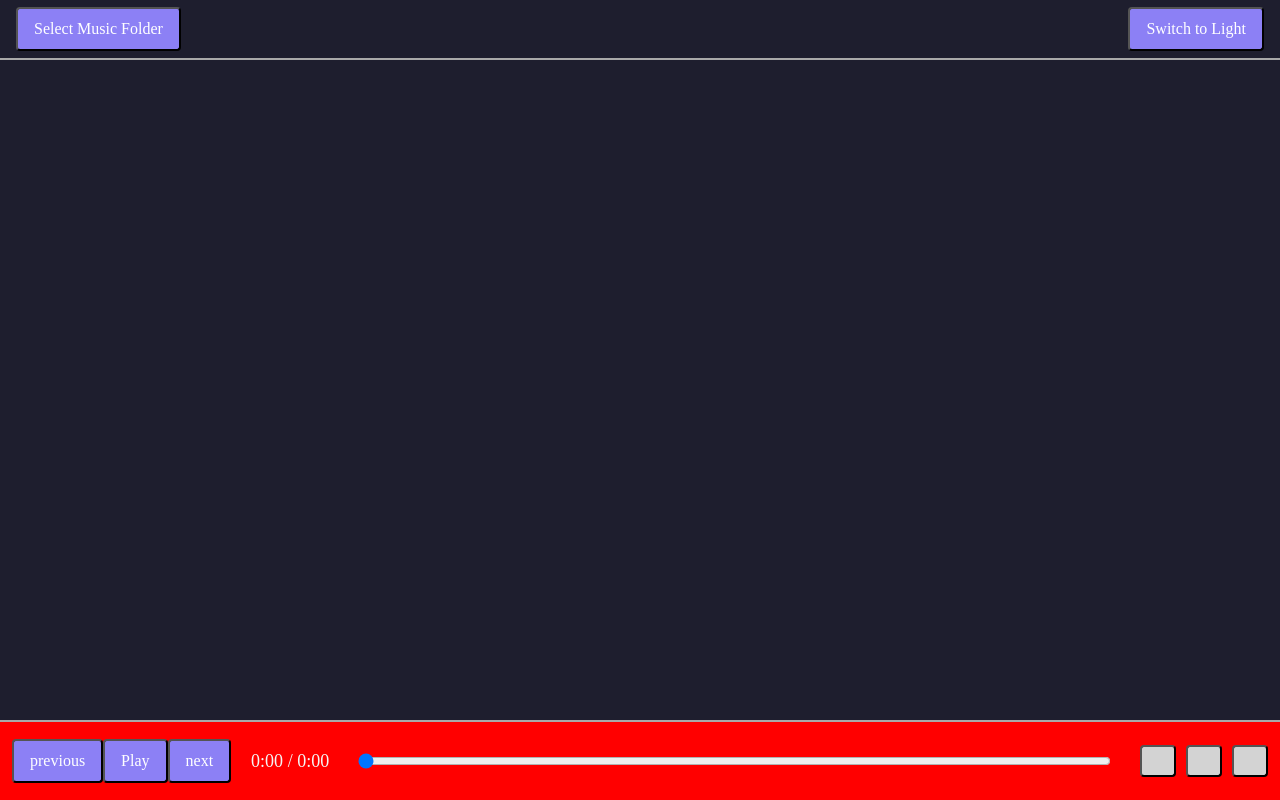
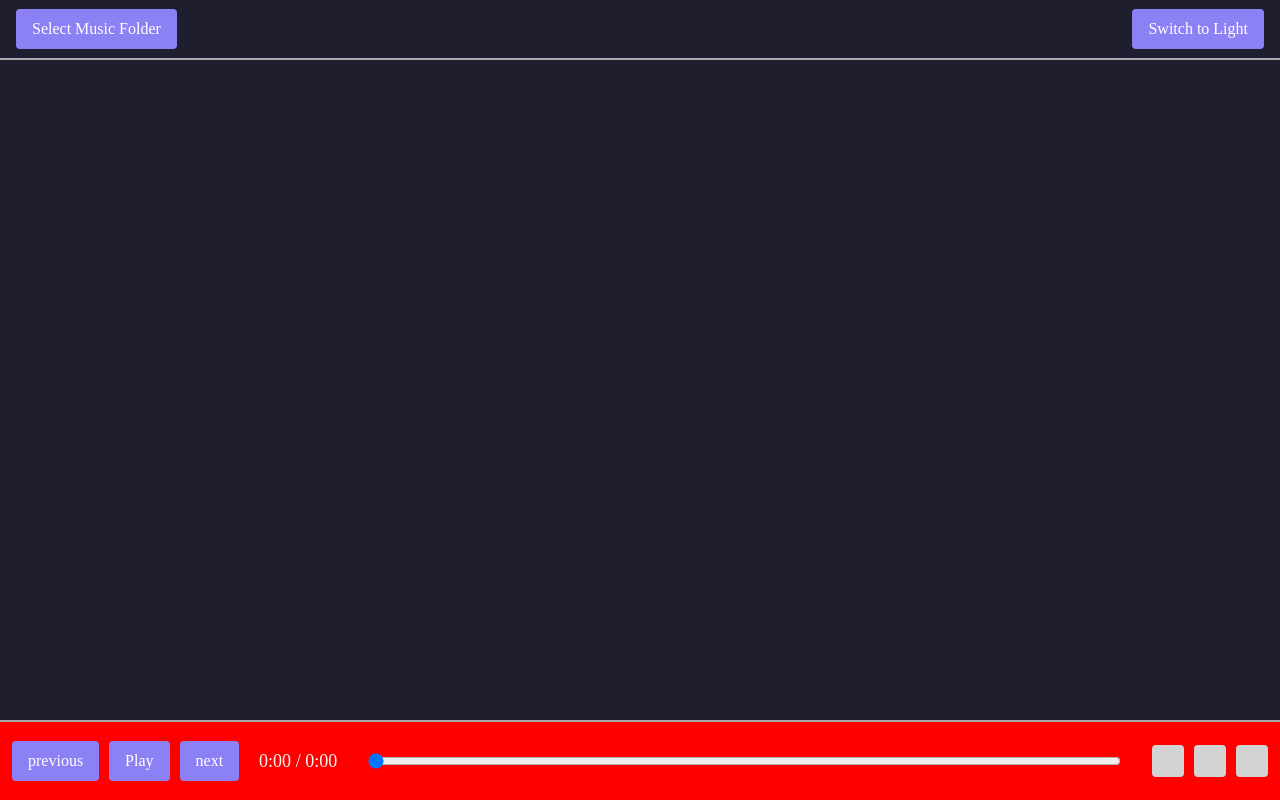
Before and after one commit to seafoodd/blacktape-desktop, a React (Vite) app: page / in a window 1280 px wide. Built offline with nearby package versions, Linux system fonts and the light colour scheme.

Commit message:
fix button white borders on gtk

```diff
--- a/src/components/player-controls/PlayerControls.tsx
+++ b/src/components/player-controls/PlayerControls.tsx
@@ -43,12 +43,13 @@ const PlayerControls = () => {
       className={`${styles.container} ${currentSong ? "" : styles.disabled}`}
       onDragStart={(e) => e.preventDefault()}
     >
+    <div className={styles.leftControls}>
       <button>previous</button>
       <button className={styles.playButton} onClick={togglePlay}>
         {isPlaying ? "Pause" : "Play"}
       </button>
       <button>next</button>
-
+</div>
       <div className={styles.progress}>
         {formatDuration(currentTime)} /{" "}
         {currentSong ? formatDuration(currentSong.duration) : "0:00"}
--- a/src/components/player-controls/player-controls.module.css
+++ b/src/components/player-controls/player-controls.module.css
@@ -23,6 +23,11 @@
     background-color: red;
 }
 
+.leftControls {
+  display: flex;
+  gap: 10px;
+}
+
 .rightControls {
     margin-left: 20px;
     display: flex;
--- a/src/styles/globals.css
+++ b/src/styles/globals.css
@@ -27,6 +27,7 @@ a:hover {
 }
 
 button {
+    border: 0px solid transparent;
     padding: var(--spacing-sm) var(--spacing-md);
     border-radius: var(--radius-sm);
     background-color: var(--color-primary);
```
